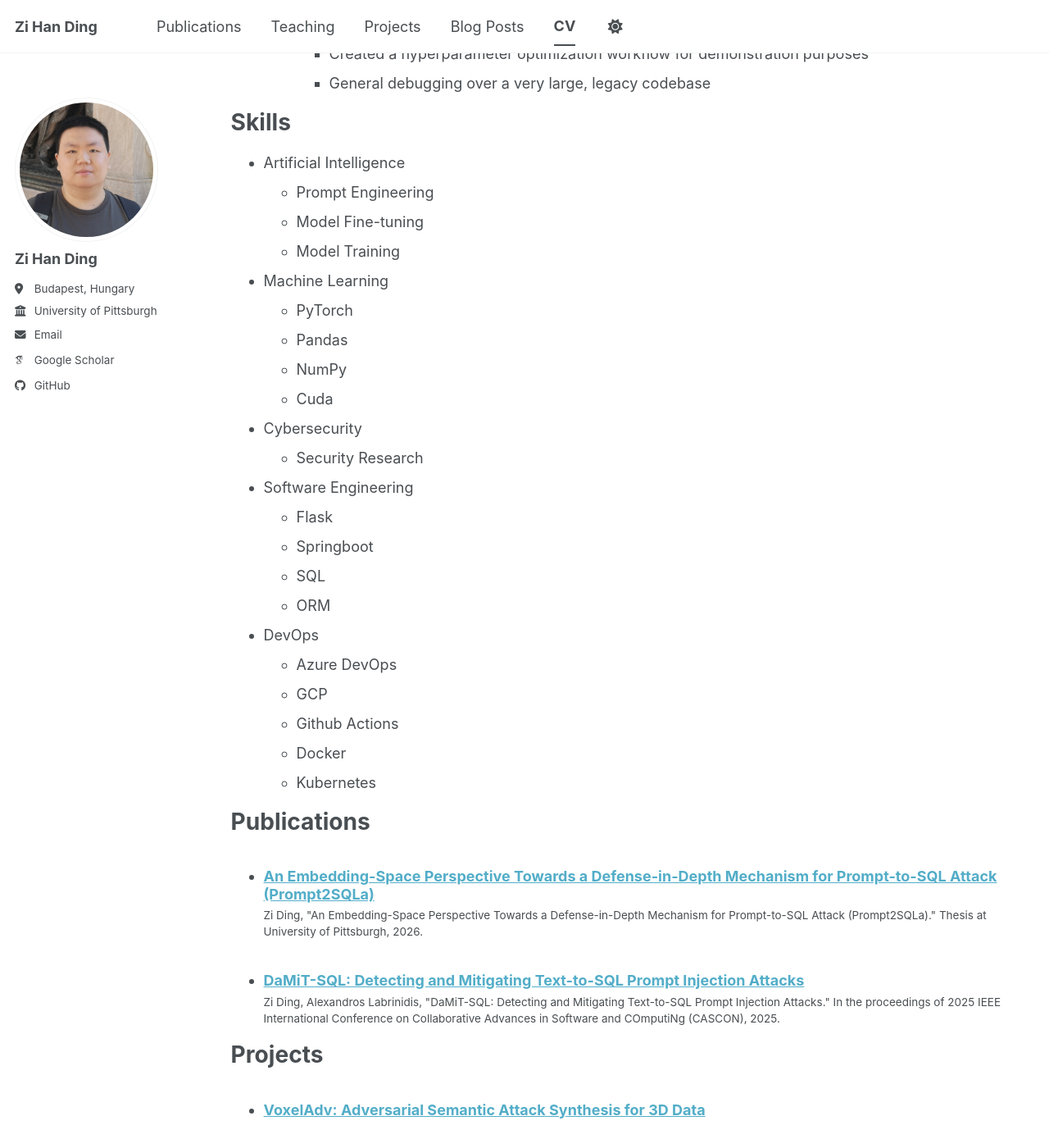
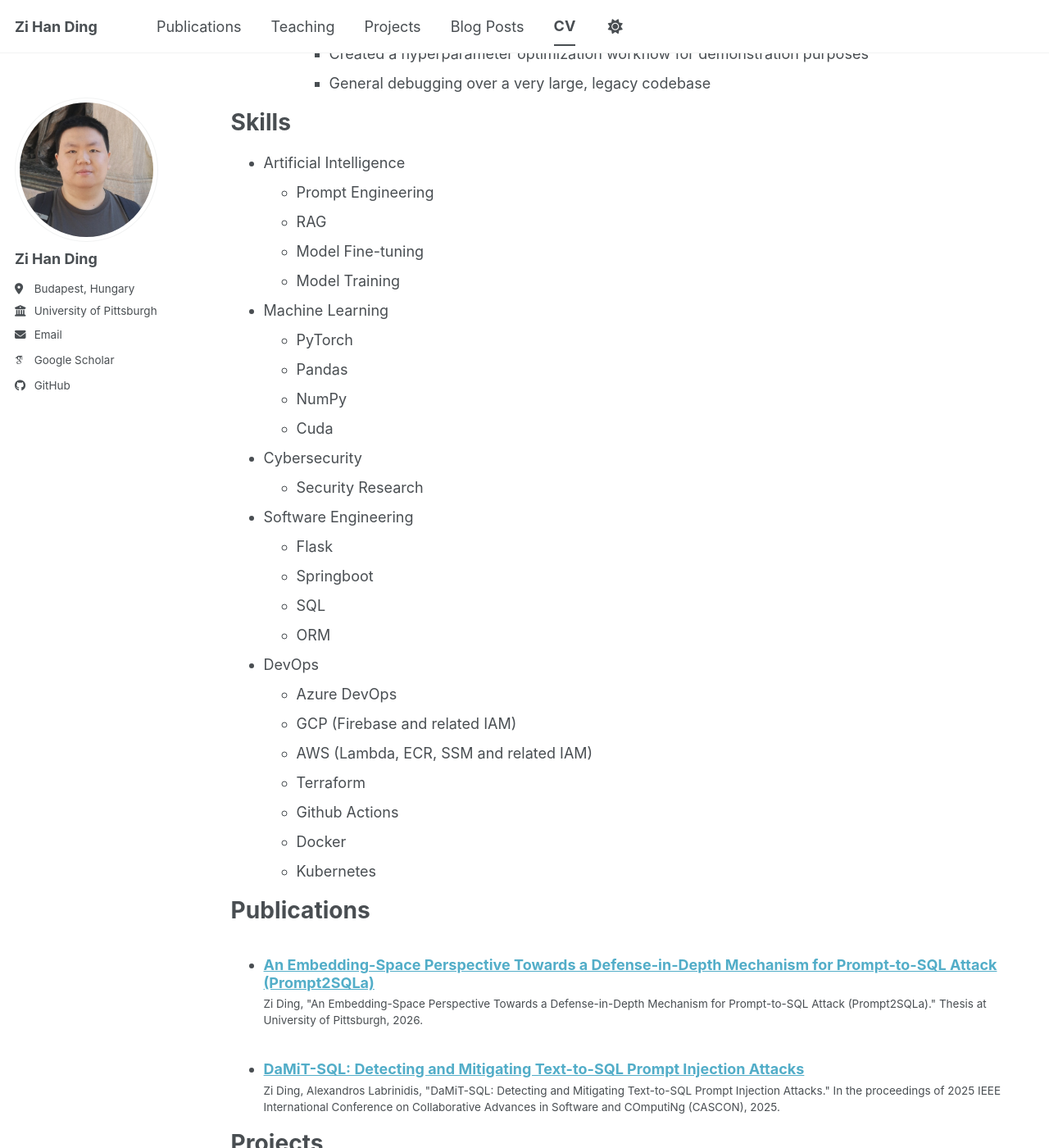
Before and after one commit to ziHanDing579/ziHanDing579.github.io, a Jekyll site: the page built from _pages/cv.md, in a window 1280 px wide and 1400 px high, scrolled down 816 px. Shown: the whole window at 82% size. Built offline with Jekyll 4.4.1, drawn with Linux system fonts in a browser that asks for light colours; some web fonts are replaced; a script bundle is joined from its source files by our own code; library files that are not in the unit come from our copies.

Commit message:
updated CV

```diff
--- a/_pages/cv.md
+++ b/_pages/cv.md
@@ -39,6 +39,7 @@ Skills
 ======
 * Artificial Intelligence
   * Prompt Engineering
+  * RAG
   * Model Fine-tuning
   * Model Training
 * Machine Learning
@@ -55,7 +56,9 @@ Skills
   * ORM
 * DevOps
   * Azure DevOps
-  * GCP
+  * GCP (Firebase and related IAM)
+  * AWS (Lambda, ECR, SSM and related IAM)
+  * Terraform
   * Github Actions
   * Docker
   * Kubernetes
```
